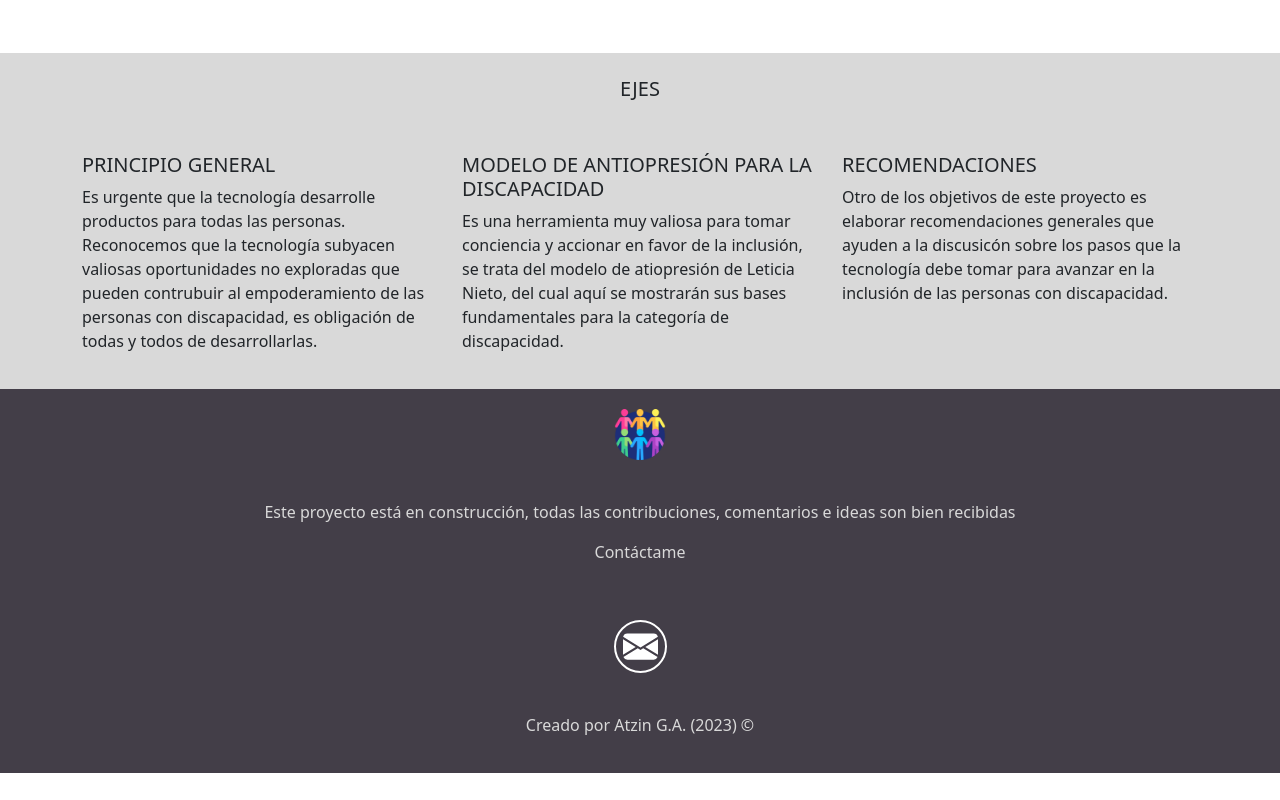
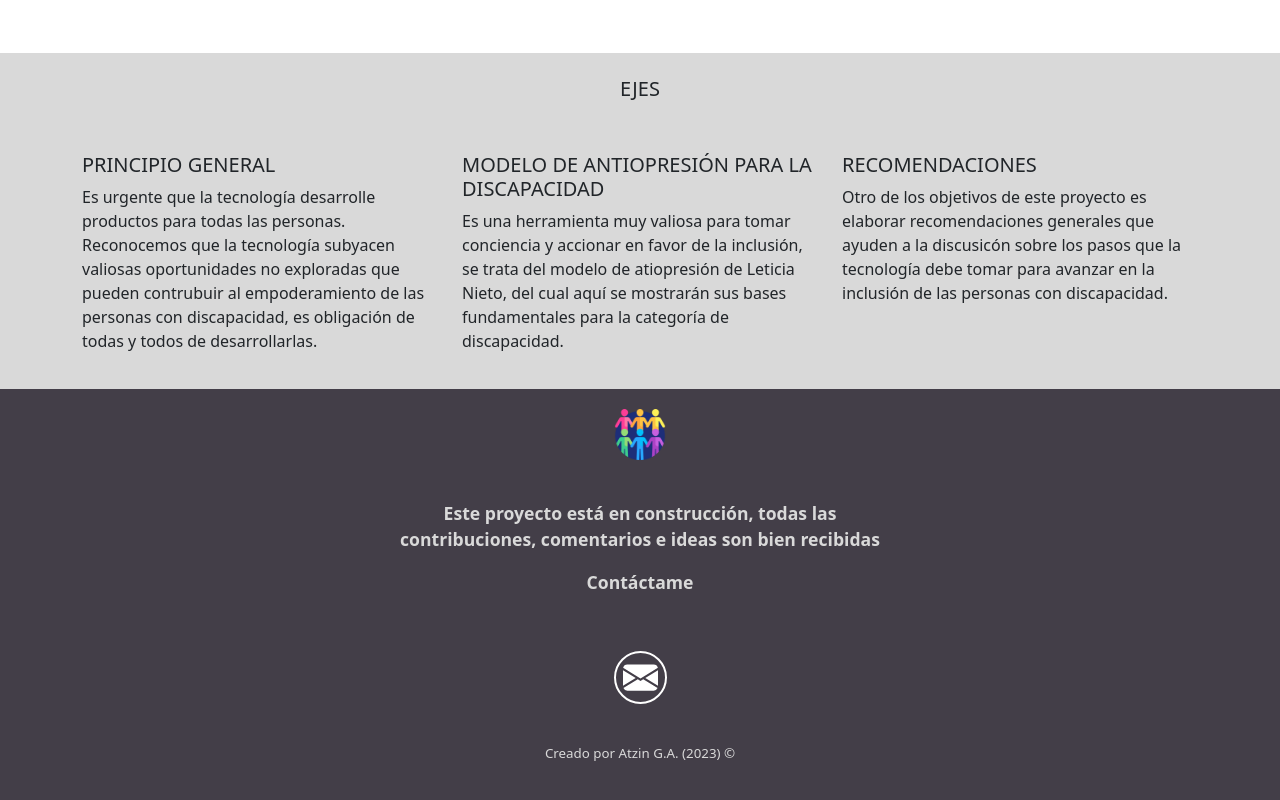
Before and after one commit to atzina/tecnologia-discapacidad, a React (Vite) app in the folder tecnologia_y_discapacidad/: page / in a window 1280 px wide. Shown: the part 990-1790 px from the top of the page. Before the commit the page ends 1763 px from the top, so only its background shows below. Built offline with nearby package versions, Linux system fonts and the light colour scheme.

Commit message:
footer final

```diff
--- a/tecnologia_y_discapacidad/src/components/Home/Home.css
+++ b/tecnologia_y_discapacidad/src/components/Home/Home.css
@@ -64,7 +64,11 @@ div-text-footer {
 }
 
 footer p {
-    color:#D9D9D9
+    color:#D9D9D9;
+    font-size: 1.1rem;
+    font-weight: bold;
+    text-align: center;
+
 }
 
 .image-final {
@@ -97,3 +101,11 @@ footer p {
     border: 2px solid rgb(13, 110, 253);
 
 }
+.div-text-footer {
+    max-width: 500px;
+}
+
+.ultimo {
+  font-size: smaller;
+  font-weight:lighter;
+}
--- a/tecnologia_y_discapacidad/src/components/Home/Home.jsx
+++ b/tecnologia_y_discapacidad/src/components/Home/Home.jsx
@@ -86,7 +86,7 @@ function Home() {
           </a>
         </div>
         <div>
-        <p>Creado por Atzin G.A. (2023) &#169;</p>
+        <p className="ultimo">Creado por Atzin G.A. (2023) &#169;</p>
         </div>
       </footer>
     </>
```
